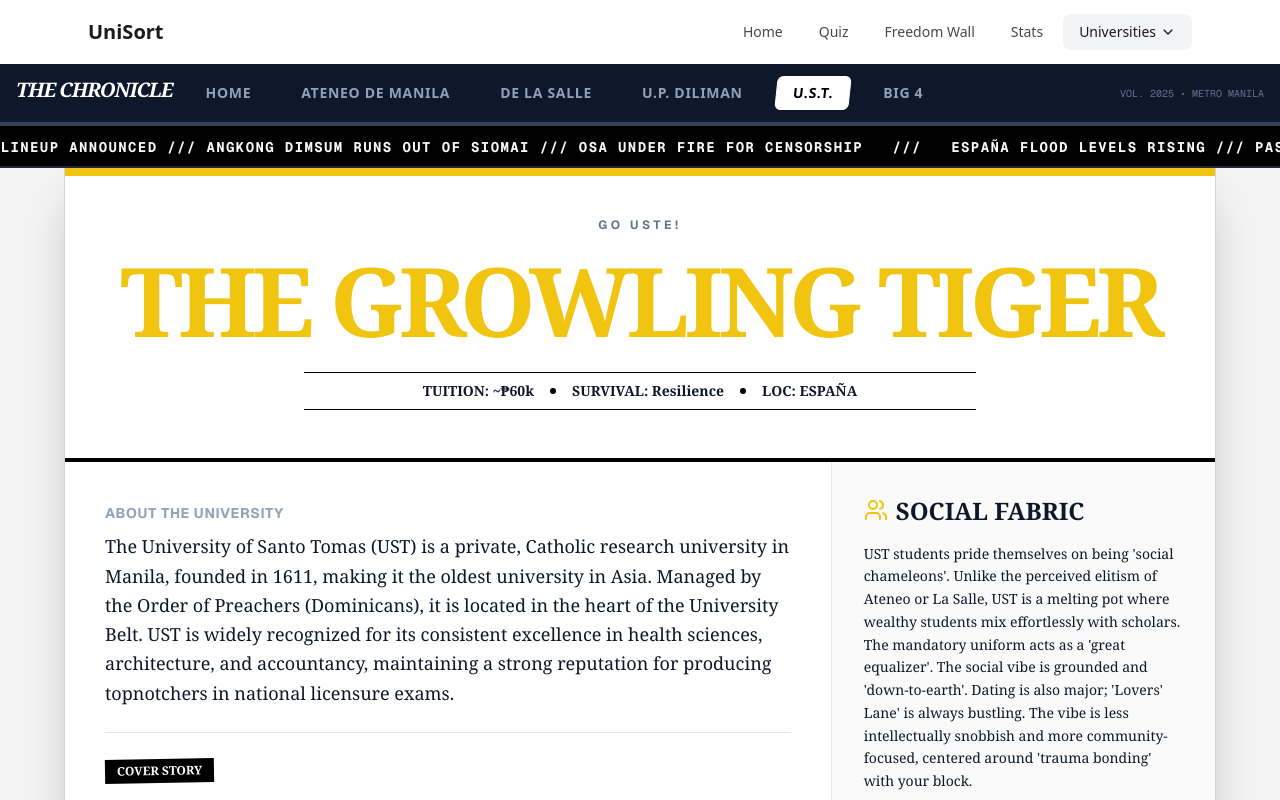
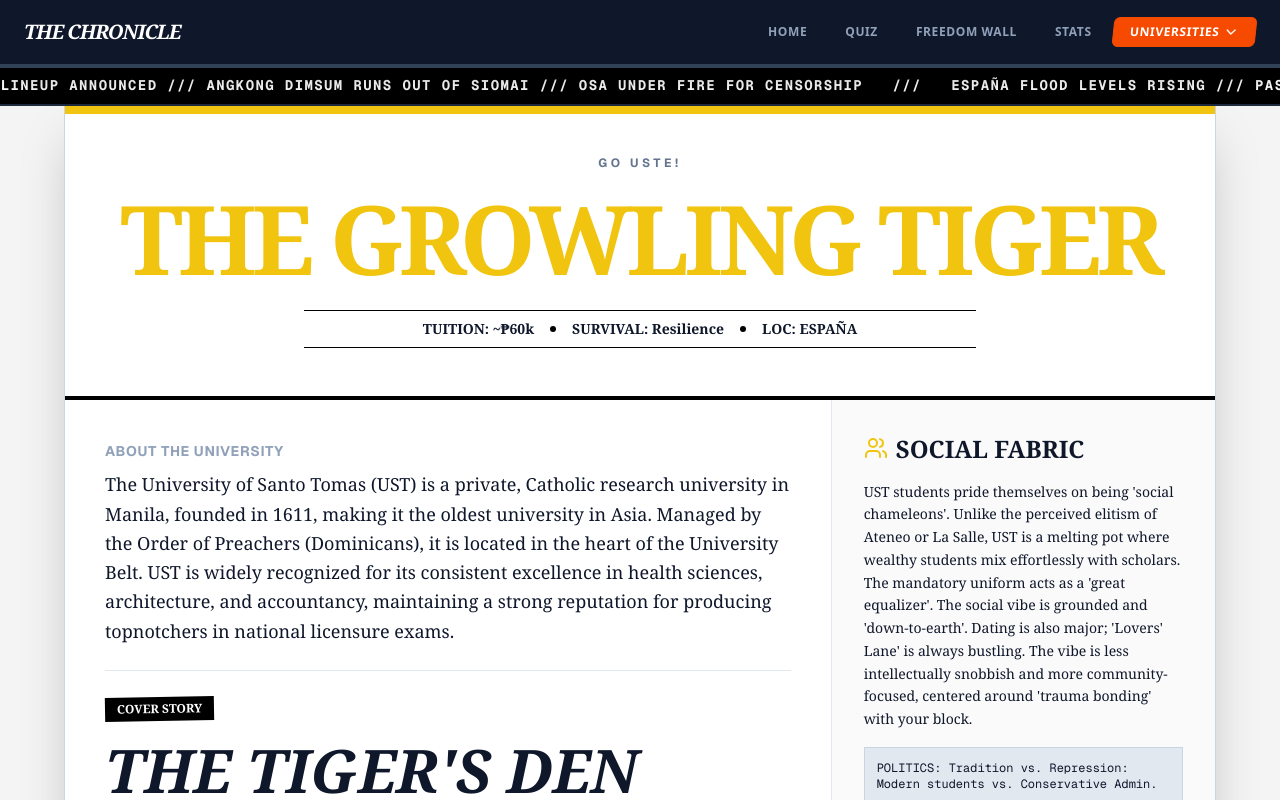
Before and after one commit to yanicells/UniSort, a Next.js app: page /ust in a window 1280 px wide. Shown: the top 800 px of the page. Built offline with nearby package versions, Linux system fonts and the light colour scheme.

Commit message:
edit navbar

```diff
--- a/app/(app)/quiz/page.tsx
+++ b/app/(app)/quiz/page.tsx
@@ -21,8 +21,8 @@
         </div>
       </div>
 
-      <div className="max-w-6xl mx-auto mt-8 bg-white shadow-2xl border border-slate-300 min-h-[600px]">
-        <div className="p-6 md:p-8">
+      <div className="max-w-6xl mx-auto mt-8 min-h-[600px]">
+        <div className="">
           <QuizHandler />
         </div>
       </div>
--- a/app/layout.tsx
+++ b/app/layout.tsx
@@ -1,7 +1,7 @@
 import type { Metadata } from "next";
 import { Geist, Geist_Mono } from "next/font/google";
 import "./globals.css";
-import { Navbar } from "@/components/layout/Navbar";
+import { NewspaperMasthead } from "@/components/layout/NewspaperMasthead";
 import { Footer } from "@/components/layout/Footer";
 import { ToastProvider } from "@/components/ui/ToastProvider";
 
@@ -60,7 +60,7 @@
         >
           Skip to main content
         </a>
-        <Navbar />
+        <NewspaperMasthead />
         <ToastProvider />
         <div className="bg-background pt-16">{children}</div>
         <Footer />
--- a/components/layout/NewspaperMasthead.tsx
+++ b/components/layout/NewspaperMasthead.tsx
@@ -2,62 +2,230 @@
 
 import Link from "next/link";
 import { usePathname } from "next/navigation";
+import { useState, useEffect, useRef } from "react";
+import { Menu, X, ChevronDown } from "lucide-react";
 import { cn } from "@/lib/utils";
 
 const navItems = [
-  { label: "HOME", href: "/" },
-  { label: "Ateneo de Manila", href: "/admu" },
-  { label: "De La Salle", href: "/dlsu" },
-  { label: "U.P. Diliman", href: "/up" },
-  { label: "U.S.T.", href: "/ust" },
-  { label: "Big 4", href: "/big4" },
+  { label: "Home", href: "/" },
+  { label: "Quiz", href: "/quiz" },
+  { label: "Freedom Wall", href: "/freedom-wall" },
+  { label: "Stats", href: "/stats" },
+];
+
+const universities = [
+  { label: "ADMU", href: "/admu" },
+  { label: "DLSU", href: "/dlsu" },
+  { label: "UP", href: "/up" },
+  { label: "UST", href: "/ust" },
 ];
 
 export function NewspaperMasthead() {
   const pathname = usePathname();
+  const [mobileOpen, setMobileOpen] = useState(false);
+  const [mobileUniOpen, setMobileUniOpen] = useState(false);
+  const [desktopUniOpen, setDesktopUniOpen] = useState(false);
+  const dropdownRef = useRef<HTMLDivElement>(null);
+
+  // Body scroll lock for mobile
+  useEffect(() => {
+    if (mobileOpen) {
+      document.body.style.overflow = "hidden";
+    } else {
+      document.body.style.overflow = "unset";
+    }
+  }, [mobileOpen]);
+
+  // Close dropdown when clicking outside
+  useEffect(() => {
+    function handleClickOutside(event: MouseEvent) {
+      if (
+        dropdownRef.current &&
+        !dropdownRef.current.contains(event.target as Node)
+      ) {
+        setDesktopUniOpen(false);
+      }
+    }
+
+    if (desktopUniOpen) {
+      document.addEventListener("mousedown", handleClickOutside);
+      return () =>
+        document.removeEventListener("mousedown", handleClickOutside);
+    }
+  }, [desktopUniOpen]);
+
+  const isActive = (href: string) => {
+    if (href === "/") return pathname === "/";
+    return pathname.startsWith(href);
+  };
 
   return (
-    <div className="bg-slate-900 text-white sticky top-0 z-50 shadow-xl border-b-4 border-slate-700">
-      <div className="max-w-7xl mx-auto px-2 md:px-4">
-        <div className="flex items-center justify-between py-3 overflow-x-auto no-scrollbar">
-          <div className="flex space-x-1 md:space-x-4 min-w-max">
-            <span className="font-serif font-black italic tracking-tighter text-xl mr-4 hidden md:block">
-              THE CHRONICLE
-            </span>
+    <header className="fixed inset-x-0 top-0 z-50 bg-slate-900 text-white shadow-xl border-b-4 border-slate-700">
+      <div className="mx-auto flex h-16 max-w-7xl items-center justify-between px-4 md:px-6">
+        {/* Logo/Title */}
+        <Link
+          href="/"
+          className={cn(
+            "font-serif font-black italic tracking-tighter text-xl transition-opacity",
+            mobileOpen && "lg:opacity-100 opacity-0"
+          )}
+        >
+          THE CHRONICLE
+        </Link>
 
-            {navItems.map((item) => {
-              const isActive = pathname === item.href;
-              const isHome = item.href === "/";
-              const isBig4 = item.href === "/big4";
+        {/* Desktop Navigation */}
+        <nav className="hidden lg:flex items-center gap-1">
+          {navItems.map((item) => (
+            <Link
+              key={item.href}
+              href={item.href}
+              className={cn(
+                "px-4 py-1.5 rounded-sm font-bold text-xs uppercase tracking-wider transition-all border",
+                isActive(item.href)
+                  ? "bg-orange-600 text-white border-orange-600 transform -skew-x-6"
+                  : "bg-transparent text-slate-400 border-transparent hover:text-white hover:border-slate-600"
+              )}
+            >
+              {item.label}
+            </Link>
+          ))}
 
-              let activeClass = "bg-orange-600 text-white border-orange-600";
-              if (!isHome && !isBig4 && isActive) {
-                activeClass = "bg-white text-black border-white";
-              } else if (isBig4 && isActive) {
-                activeClass = "bg-purple-600 text-white border-purple-600";
-              }
+          {/* Universities Dropdown */}
+          <div className="relative" ref={dropdownRef}>
+            <button
+              onClick={() => setDesktopUniOpen(!desktopUniOpen)}
+              className={cn(
+                "px-4 py-1.5 rounded-sm font-bold text-xs uppercase tracking-wider transition-all border inline-flex items-center gap-1",
+                desktopUniOpen || universities.some((u) => pathname === u.href)
+                  ? "bg-orange-600 text-white border-orange-600 transform -skew-x-6"
+                  : "bg-transparent text-slate-400 border-transparent hover:text-white hover:border-slate-600"
+              )}
+            >
+              Universities
+              <ChevronDown
+                className={cn(
+                  "h-4 w-4 transition-transform",
+                  desktopUniOpen && "rotate-180"
+                )}
+              />
+            </button>
 
-              return (
+            {desktopUniOpen && (
+              <div className="absolute right-0 mt-2 w-48 bg-slate-800 rounded-md shadow-lg border border-slate-700 py-1">
+                {universities.map((uni) => (
+                  <Link
+                    key={uni.href}
+                    href={uni.href}
+                    onClick={() => setDesktopUniOpen(false)}
+                    className={cn(
+                      "block px-4 py-2 text-sm uppercase font-bold tracking-wider transition-colors",
+                      pathname === uni.href
+                        ? "bg-slate-700 text-white"
+                        : "text-slate-400 hover:bg-slate-700 hover:text-white"
+                    )}
+                  >
+                    {uni.label}
+                  </Link>
+                ))}
+              </div>
+            )}
+          </div>
+        </nav>
+
+        {/* Mobile Menu Button */}
+        <button
+          className="inline-flex items-center justify-center rounded-md p-2 text-slate-400 hover:bg-slate-800 lg:hidden"
+          aria-label="Open menu"
+          onClick={() => setMobileOpen(true)}
+        >
+          <Menu className="h-6 w-6" />
+        </button>
+      </div>
+
+      {/* Mobile Sidebar */}
+      {mobileOpen && (
+        <>
+          {/* Backdrop */}
+          <div
+            className="fixed inset-0 bg-black/50 z-40 lg:hidden"
+            onClick={() => setMobileOpen(false)}
+          />
+
+          {/* Sidebar */}
+          <div className="fixed inset-y-0 right-0 w-full max-w-xs bg-slate-900 shadow-xl overflow-y-auto z-50 lg:hidden border-l-4 border-slate-700">
+            <div className="flex items-center justify-between px-6 py-4 border-b border-slate-700">
+              <Link
+                href="/"
+                className="font-serif font-black italic tracking-tighter text-xl"
+                onClick={() => setMobileOpen(false)}
+              >
+                THE CHRONICLE
+              </Link>
+              <button
+                aria-label="Close menu"
+                onClick={() => setMobileOpen(false)}
+                className="p-2 rounded-md hover:bg-slate-800 text-slate-400"
+              >
+                <X className="h-5 w-5" />
+              </button>
+            </div>
+
+            <nav className="px-4 py-4 space-y-1">
+              {navItems.map((item) => (
                 <Link
                   key={item.href}
                   href={item.href}
                   className={cn(
-                    "px-4 py-1.5 rounded-sm font-bold text-xs md:text-sm uppercase tracking-wider transition-all border",
-                    isActive
-                      ? `${activeClass} transform -skew-x-6`
-                      : "bg-transparent text-slate-400 border-transparent hover:text-white hover:border-slate-600"
+                    "block rounded-md px-3 py-2 text-sm font-bold uppercase tracking-wider",
+                    isActive(item.href)
+                      ? "bg-slate-800 text-white"
+                      : "text-slate-400 hover:bg-slate-800 hover:text-white"
                   )}
+                  onClick={() => setMobileOpen(false)}
                 >
                   {item.label}
                 </Link>
-              );
-            })}
+              ))}
+
+              {/* Universities Expandable */}
+              <div className="pt-2">
+                <button
+                  onClick={() => setMobileUniOpen(!mobileUniOpen)}
+                  className="w-full flex items-center justify-between rounded-md px-3 py-2 text-sm font-bold uppercase tracking-wider text-slate-400 hover:bg-slate-800 hover:text-white"
+                >
+                  <span>Universities</span>
+                  <ChevronDown
+                    className={cn(
+                      "h-4 w-4 transition-transform",
+                      mobileUniOpen && "rotate-180"
+                    )}
+                  />
+                </button>
+
+                {mobileUniOpen && (
+                  <div className="mt-1 ml-3 space-y-1">
+                    {universities.map((uni) => (
+                      <Link
+                        key={uni.href}
+                        href={uni.href}
+                        className={cn(
+                          "block rounded-md px-3 py-2 text-sm uppercase font-bold tracking-wider",
+                          pathname === uni.href
+                            ? "bg-slate-800 text-white"
+                            : "text-slate-500 hover:bg-slate-800 hover:text-white"
+                        )}
+                        onClick={() => setMobileOpen(false)}
+                      >
+                        {uni.label}
+                      </Link>
+                    ))}
+                  </div>
+                )}
+              </div>
+            </nav>
           </div>
-          <div className="text-[10px] text-slate-500 font-mono hidden md:block">
-            VOL. 2025 • METRO MANILA
-          </div>
-        </div>
-      </div>
-    </div>
+        </>
+      )}
+    </header>
   );
 }
--- a/components/quiz/quiz-view.tsx
+++ b/components/quiz/quiz-view.tsx
@@ -130,7 +130,7 @@
   );
 
   return (
-    <div className="relative">
+    <div className="relative bg-white shadow-2xl border border-slate-300 p-6 md:p-8">
       {!quizCompleted ? (
         <div className="space-y-8">
           {/* Progress Header */}
```
Also changed, not shown: components/quiz/get-name.tsx (+7 -7 lines).
